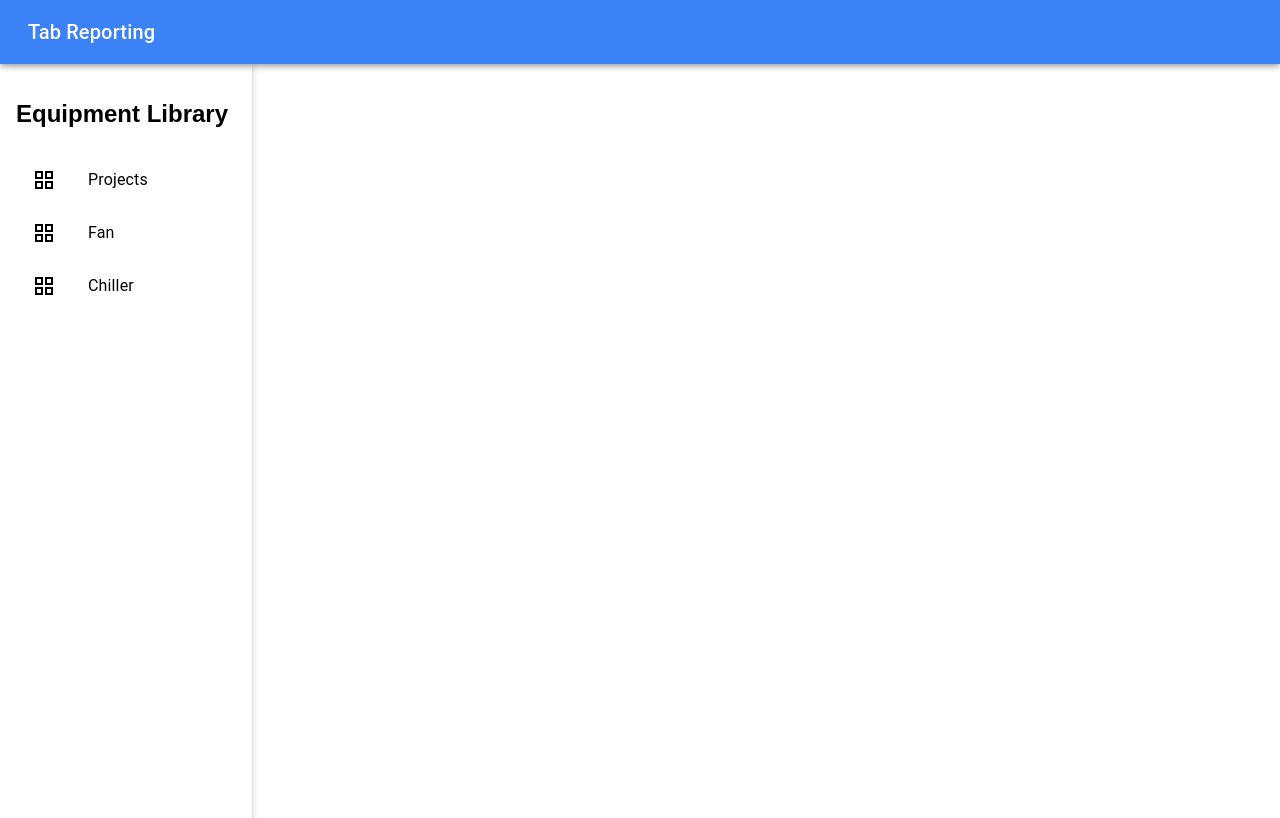
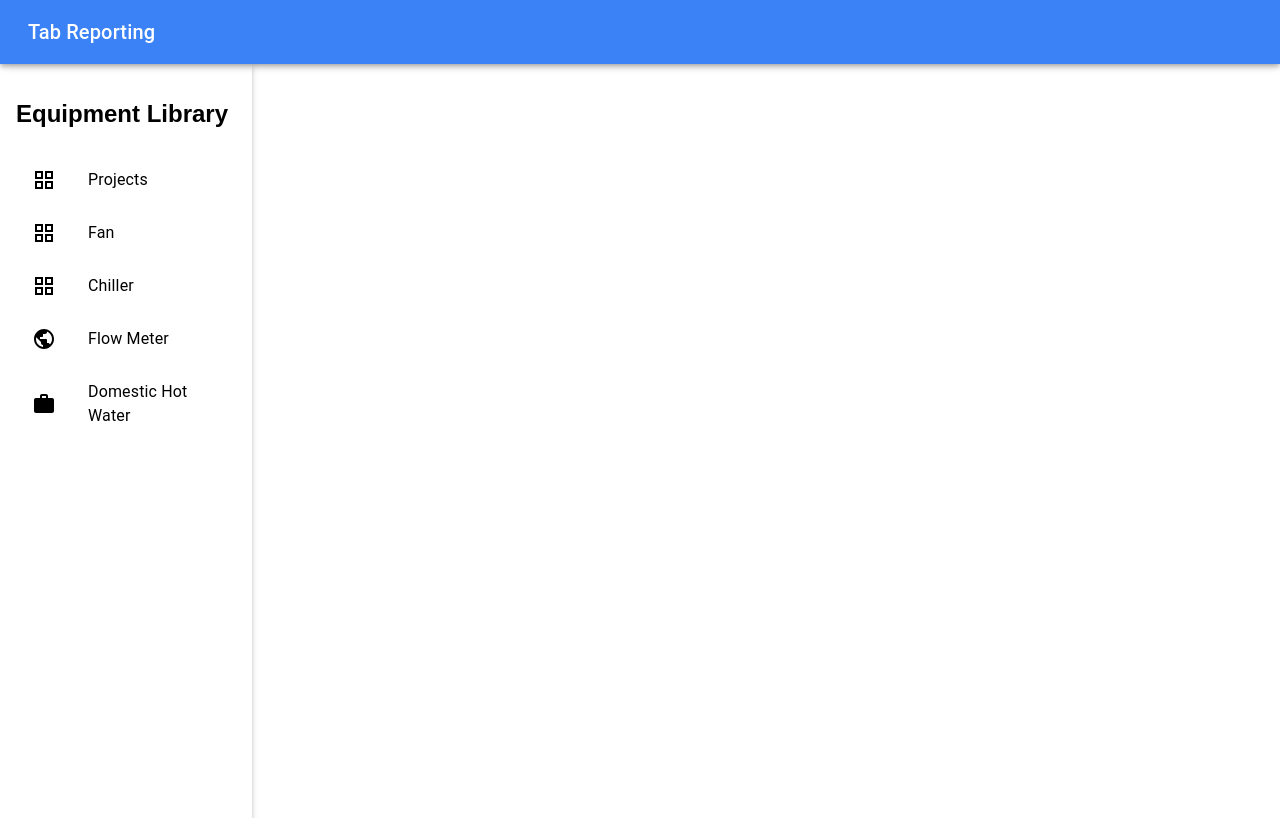
Before and after one commit to harshadyadav8485/ReactViteProject, a React (Vite) app: page / in a window 1280 px wide. Built offline with nearby package versions, Linux system fonts and the light colour scheme.

Commit message:
changes in siderbar

```diff
--- a/src/Components/Layout/Sidebar.jsx
+++ b/src/Components/Layout/Sidebar.jsx
@@ -12,8 +12,8 @@ const menuItems = [
   { name: "Projects", path: "/allPump", icon: <GridViewIcon /> },
   { name: "Fan", path: "/fan", icon: <GridViewIcon /> },
   { name: "Chiller", path: "/chiller", icon: <GridViewIcon /> },
-  // { name: "Villages", path: "/villages", icon: <PublicIcon /> },
-  // { name: "Projects", path: "/projects", icon: <WorkIcon /> },
+  { name: "Flow Meter", path: "/flowMeter", icon: <PublicIcon /> },
+  { name: "Domestic Hot Water", path: "/domesticHotWater", icon: <WorkIcon /> },
 ];
 
 const Sidebar = ({ open, toggleSidebar }) => {
```
